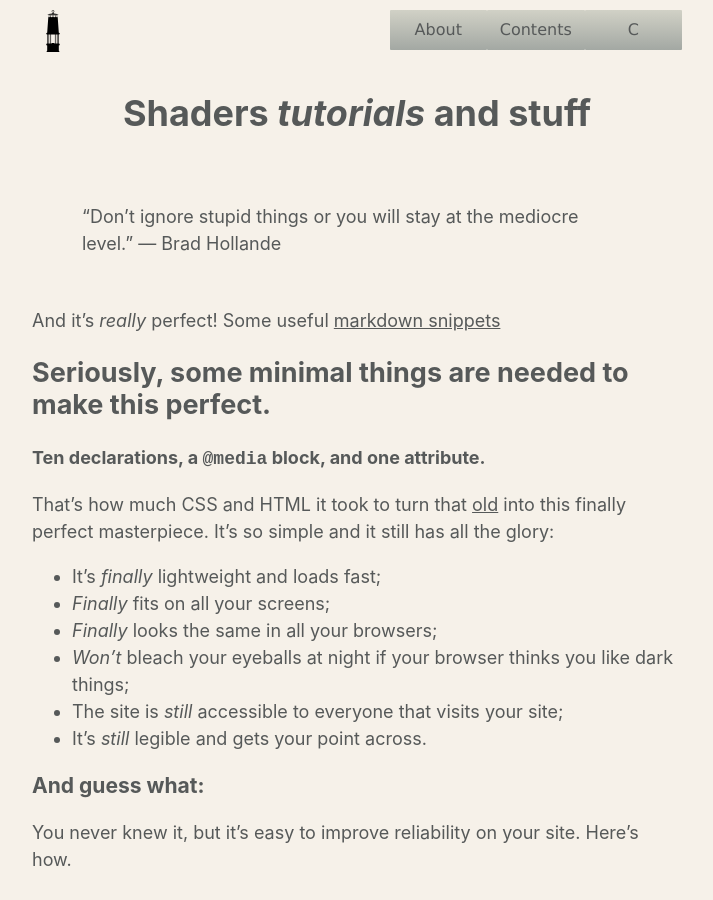
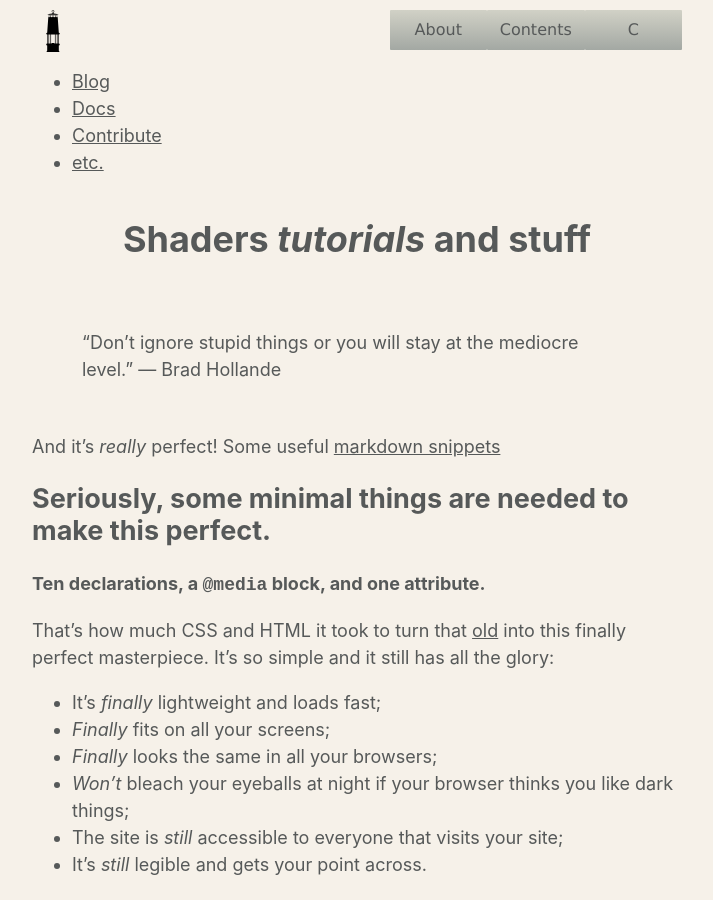
Before and after one commit to anthracitelabs/anthracitelabs.github.io, a Jekyll site: the page built from index.md, in a window 1280 px wide and 900 px high. Shown: the whole window, without its empty margins (283-996 px from the left). Built offline with Jekyll 4.4.1, drawn with Linux system fonts in a browser that asks for light colours; the repository's description, which GitHub fills in, is left out; our own code applies the rules of GitHub Pages for plain Markdown files.

Commit message:
Update default.html

```diff
--- a/_layouts/default.html
+++ b/_layouts/default.html
@@ -16,6 +16,27 @@
         <div style="float:right;width:15%;height:100%;"><a href="#" class="button">Contents</a></div>
         <div style="float:right;width:15%;height:100%;"><a href="#" class="button">About</a></div>
     </div>
+	<nav class="page-menu">
+<div>
+<ul class="menu" id="menu"><li class="menu-item">
+    <a href="/blog/" class="menu-link">
+      Blog
+    </a>
+  </li><li class="menu-item">
+    <a href="/docs/" class="menu-link">
+      Docs
+    </a>
+  </li><li class="menu-item">
+    <a href="/contribute/" class="menu-link">
+      Contribute
+    </a>
+  </li><li class="menu-item">
+    <a href="/etc/" class="menu-link">
+      etc.
+    </a>
+  </li></ul>
+  </nav>
+	</div>
     <div id='body' style="clear: both;">
         {{ content }}
     </div>
```
